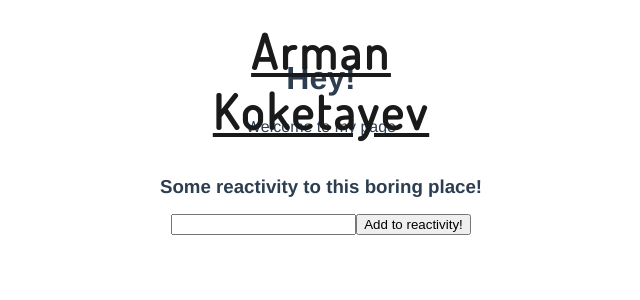
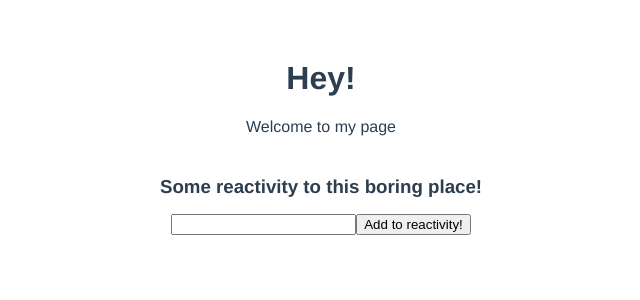
Before and after one commit to ArmanKoke/koketayev, a Vue app: page / in a window 1280 px wide. Shown: the top 300 px of the page, without its empty margins (319-959 px from the left). Built offline with nearby package versions, Linux system fonts and the light colour scheme.

Commit message:
removed apple pay file, deleted header text

```diff
--- a/src/components/Header.vue
+++ b/src/components/Header.vue
@@ -14,7 +14,7 @@
         name: 'Header',
         data () {
             return {
-                owner: 'Arman Koketayev'
+                owner: ''
             }
         }
     }
```
Also changed, not shown: public/.well-known/apple-developer-merchantid-domain-association.txt (deleted).
